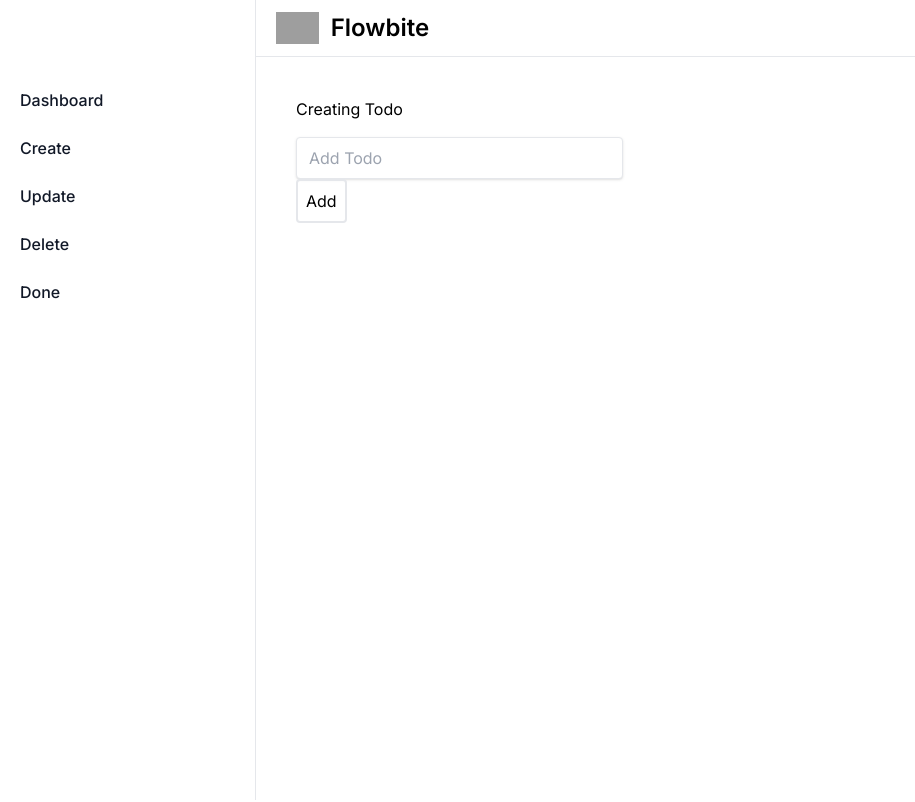
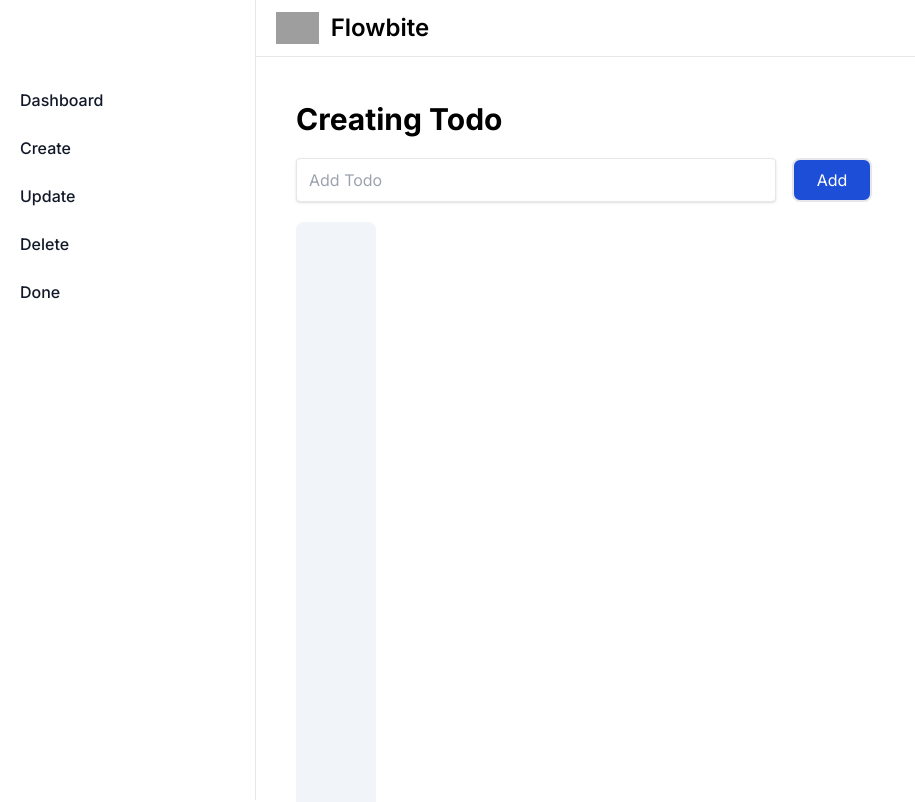
Before and after one commit to cocokhyle/E-commerce, a Next.js app: page /contact in a window 1280 px wide. Shown: the top 802 px of the page, without its empty margins (0-915 px from the left). Built offline with nearby package versions, Linux system fonts and the light colour scheme; grey boxes are pictures that could not be loaded.

Commit message:
Continuation of UI

```diff
--- a/src/app/(pages)/contact/page.tsx
+++ b/src/app/(pages)/contact/page.tsx
@@ -21,33 +21,42 @@ export default function Contact() {
   return (
     <main>
       <div>
-        <h1>Creating Todo</h1>
-        <div className="flex mt-4 w-[50rem]">
-          <form action={handleSubmit}>
+        <h1 className=" font-bold text-[30px]">Creating Todo</h1>
+        <div className="flex mt-4 ">
+          <form action={handleSubmit} className="flex justify-between mb-5">
             <input
               name="input"
-              className="shadow appearance-none border rounded w-full py-2 px-3 mr-4 text-grey-darker"
+              className="shadow appearance-none border rounded w-[30rem] py-2 px-3 mr-4 text-grey-darker"
               placeholder="Add Todo"
             ></input>
-            <button className=" p-2 border-2 rounded " type="submit">
+            <button
+              className=" p-2 border-2 rounded-lg bg-blue-700 w-20 text-white"
+              type="submit"
+            >
               Add
             </button>
           </form>
         </div>
-        <ul>
+
+        <div className="flex justify-between w-full">
+          <ul className="overflow-y-scroll h-[45rem] bg-slate-100 rounded-lg p-10">
             {inputData.map((data, index) => (
-            <li key={index} className=" bg-slate-200 p-5 mt-3 flex">
+              <li
+                key={index}
+                className=" bg-slate-300 rounded-md p-5 mt-3 flex justify-between "
+              >
                 {data}
                 <button
                   onClick={() => removeData(index)}
-                className="p-3 bg-blue-700 text-white rounded ml-5"
+                  className="p-3 bg-blue-700 text-white rounded ml-5 justify-end items-end"
                 >
-                Remove
+                  Done
                 </button>
               </li>
             ))}
           </ul>
         </div>
+      </div>
     </main>
   );
 }
```
Lines whose indentation alone changed are shown as unchanged.
